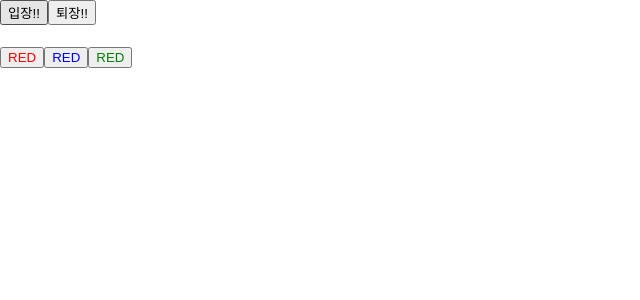
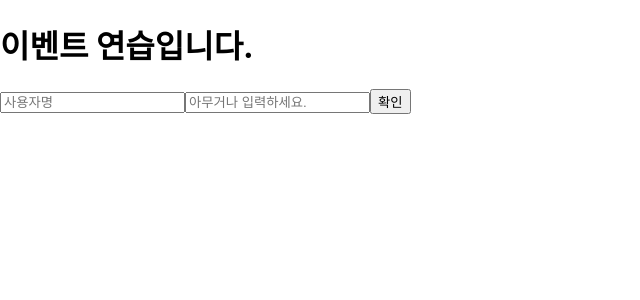
Before and after one commit to bigveloper/practice, a React (Create React App) app: page / in a window 1280 px wide. Shown: the top 300 px of the page, without its empty margins (0-640 px from the left). Built offline with nearby package versions, Linux system fonts and the light colour scheme.

Commit message:
eventpractice

```diff
--- a/src/App.js
+++ b/src/App.js
@@ -1,9 +1,10 @@
+import EventPractice from './EventPractice';
 import './App.css';
 import MyComponent from './MyComponent';
 import Say from './Say';
 
 function App() {
-    return <Say />;
+    return <EventPractice />;
 }
 
 export default App;
--- /dev/null
+++ b/src/EventPractice.js
@@ -0,0 +1,38 @@
+import { useState, useEffect } from 'react';
+
+function EventPractice() {
+    // state
+    const [username, setUsername] = useState('');
+    const [message, setMessage] = useState('');
+
+    // event
+    const onChangeUsername = (e) => setUsername(e.target.value);
+    const onChangeMessage = (e) => setMessage(e.target.value);
+
+    const onClick = () => {
+        alert(username + ' : ' + message);
+        setUsername('');
+        setMessage('');
+    };
+    const onKeyPress = (e) => {
+        if (e.key === 'Enter') {
+            onClick();
+        }
+    };
+
+    useEffect(() => {
+        console.log(username);
+        console.log(message);
+    }, [username, message]);
+    // view
+    return (
+        <div>
+            <h1>이벤트 연습입니다.</h1>
+            <input type="text" name="username" value={username} placeholder="사용자명" onChange={onChangeUsername} />
+            <input type="text" name="message" value={message} placeholder="아무거나 입력하세요." onChange={onChangeMessage} onKeyPress={onKeyPress} />
+            <button onClick={onClick}>확인</button>
+        </div>
+    );
+}
+
+export default EventPractice;
```
